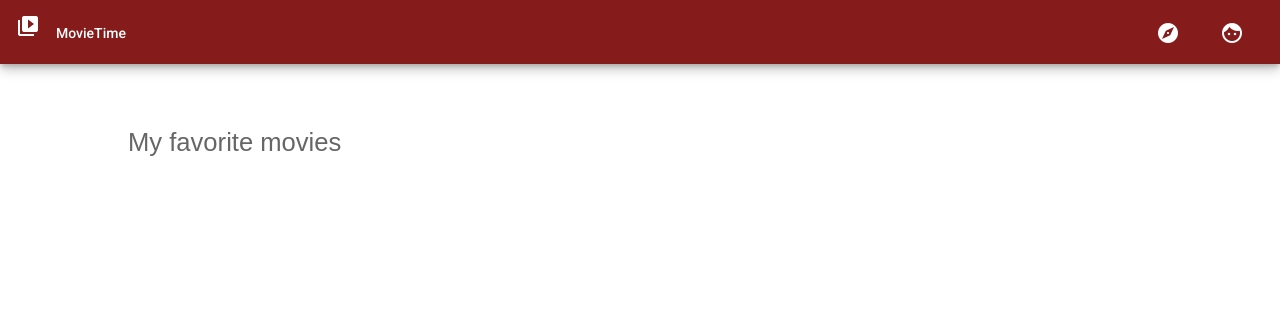
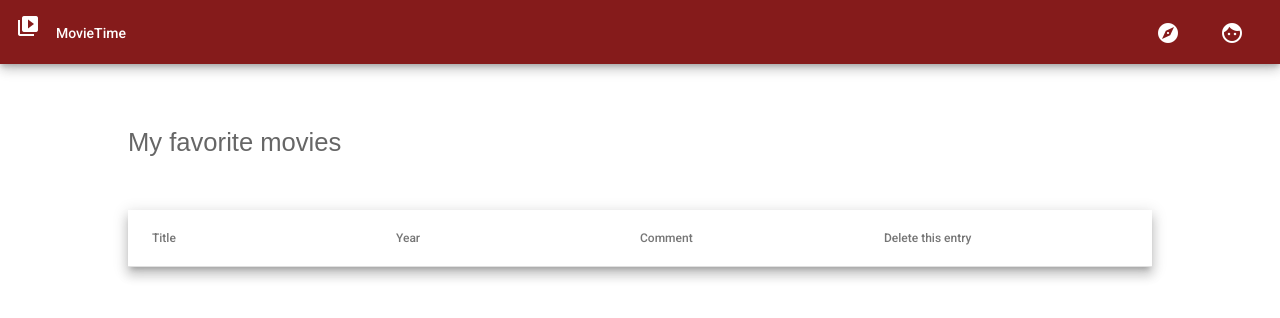
Before and after one commit to jraspor/MovieTime, an Angular app: page /user in a window 1280 px wide. Shown: the top 318 px of the page. Built offline with nearby package versions, Linux system fonts and the light colour scheme.

Commit message:
User list style

```diff
--- a/src/app/app.module.ts
+++ b/src/app/app.module.ts
@@ -52,7 +52,8 @@ import { TrendingComponent } from './home/trending/trending.component';
     HttpClientModule,
     LayoutModule,
     MatDialogModule,
-    MatGridListModule
+    MatGridListModule,
+    MatTableModule,
   ],
   providers: [OmdbService],
   bootstrap: [AppComponent]
--- a/src/app/home/home.component.ts
+++ b/src/app/home/home.component.ts
@@ -6,7 +6,7 @@ import { Component, OnInit } from '@angular/core';
   styleUrls: ['./home.component.css']
 })
 export class HomeComponent implements OnInit {
-  flag= false;
+  flag = false;
 
   setFlag() {
     this.flag = true;
--- a/src/app/home/search/search.component.css
+++ b/src/app/home/search/search.component.css
@@ -1,7 +1,7 @@
 @import '~bootstrap/dist/css/bootstrap.css';
 
 .margin {
-  margin-left: 15%;
+  margin-left: 10%;
   margin-right: 15%;
 }
 
--- a/src/app/toolbar/toolbar.component.css
+++ b/src/app/toolbar/toolbar.component.css
@@ -3,6 +3,10 @@
   color: #fff;
 }
 
+a:hover {
+  color: gray;
+}
+
 .spacer {
   flex: 1 1 auto;
 }
--- a/src/app/user/user.component.css
+++ b/src/app/user/user.component.css
@@ -2,3 +2,12 @@ h1 { color: #7a1111; font-size: 48px; font-family: 'Signika', sans-serif; paddin
 
 
 p { font-family: 'Inder', sans-serif; line-height: 28px; margin-bottom: 15px; color: #666; margin-left: 10%; font-size: 2vw;}
+
+.table {
+  width: 80%;
+  margin: 20px auto;
+}
+
+.trash {
+  color: rgb(255, 102, 102);
+}
--- a/src/app/user/user.component.html
+++ b/src/app/user/user.component.html
@@ -2,20 +2,34 @@
 
 <br>
 
-<ul>
-  <li *ngFor = "let movie of userList">
-    &nbsp; {{ movie.Title }}
-    <br>
-    &nbsp; {{ movie.Year | date}}
-    <br>
-    &nbsp;
-    <div *ngIf = "movie.Comment">
-      My comment: {{ movie.Comment }}
-    </div>
-    <br>
-    <a mat-button (click) = "deleteMovie(movie)">
-      Delete
-    </a>
-    <br>
-  </li>
-</ul>
+<mat-table [dataSource]="userList" class="mat-elevation-z8 table">
+  <!-- Position Column -->
+  <ng-container matColumnDef="title">
+    <mat-header-cell *matHeaderCellDef> Title </mat-header-cell>
+    <mat-cell *matCellDef="let element"> {{element.Title}} </mat-cell>
+  </ng-container>
+
+  <ng-container matColumnDef="year">
+    <mat-header-cell *matHeaderCellDef> Year </mat-header-cell>
+    <mat-cell *matCellDef="let element"> {{element.Year | date}} </mat-cell>
+  </ng-container>
+
+  <ng-container matColumnDef="comment">
+    <mat-header-cell *matHeaderCellDef> Comment </mat-header-cell>
+    <mat-cell *matCellDef="let element"> {{element.Comment}} </mat-cell>
+  </ng-container>
+
+  <ng-container matColumnDef="delete">
+    <mat-header-cell *matHeaderCellDef> Delete this entry </mat-header-cell>
+    <mat-cell *matCellDef="let element">
+      <a mat-button (click) = "deleteMovie(element)">
+        <mat-icon class = "trash">
+          delete
+        </mat-icon>
+      </a>
+    </mat-cell>
+  </ng-container>
+
+  <mat-header-row *matHeaderRowDef="displayedColumns"></mat-header-row>
+  <mat-row *matRowDef="let row; columns: displayedColumns;"></mat-row>
+</mat-table>
--- a/src/app/user/user.component.ts
+++ b/src/app/user/user.component.ts
@@ -9,11 +9,15 @@ import { Movie } from '../movie';
 export class UserComponent implements OnInit {
   userList: Array<Movie>;
 
+  displayedColumns: string[] = ['title', 'year', 'comment', 'delete'];
+
   deleteMovie(movie: Movie) {
     const index = this.userList.indexOf(movie);
     this.userList.splice(index, 1);
 
     localStorage.setItem('userList', JSON.stringify(this.userList));
+
+    window.location.reload();
   }
 
   constructor() { }
```
